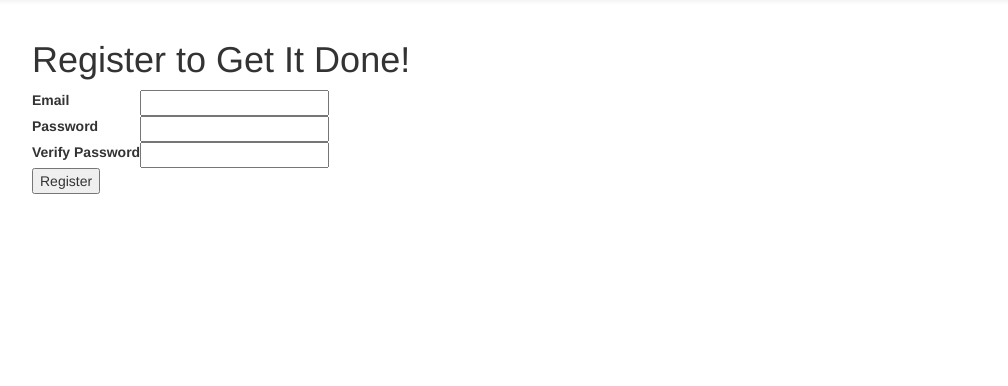
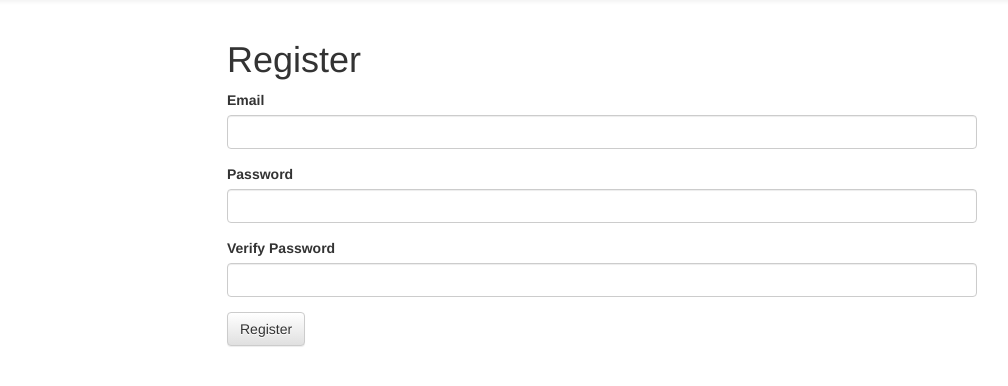
Before and after one commit to LaunchCodeEducation/get-it-done, a Flask app: page /register in a window 1280 px wide. Shown: the part 52-438 px from the top of the page, without its empty margins (38-1046 px from the left). Run offline with Flask 2, Linux system fonts and the light colour scheme; some libraries are stand-ins or nearby versions.

Commit message:
Additional bootstrap improvements

```diff
--- a/main.py
+++ b/main.py
@@ -75,8 +75,7 @@ def register():
             session['email'] = email
             return redirect('/')
         else:
-            # TODO - user better response messaging
-            return "<h1>Duplicate user</h1>"
+            flash("The email <strong>{0}</strong> is already registered".format(email), 'danger')
 
     return render_template('register.html')
 
--- a/static/css/styles.css
+++ b/static/css/styles.css
@@ -1,9 +1,3 @@
-.error {
-    color: red;
-}
-.form-control {
-    width: 400px;
-}
 .navbar-right {
     padding-right: 20px;
 }
--- a/templates/base.html
+++ b/templates/base.html
@@ -2,18 +2,12 @@
 <html>
     <head>
         <title>{{title}}</title>
-
         <meta name="viewport" content="width=device-width, initial-scale=1">
 
+        <!-- jQuery and Bootstrap, links copied from official sites -->
         <script src="https://code.jquery.com/jquery-3.2.1.min.js" type="text/javascript"></script>
-
-        <!-- Latest compiled and minified CSS -->
         <link rel="stylesheet" href="https://maxcdn.bootstrapcdn.com/bootstrap/3.3.7/css/bootstrap.min.css" integrity="sha384-BVYiiSIFeK1dGmJRAkycuHAHRg32OmUcww7on3RYdg4Va+PmSTsz/K68vbdEjh4u" crossorigin="anonymous">
-
-        <!-- Optional theme -->
         <link rel="stylesheet" href="https://maxcdn.bootstrapcdn.com/bootstrap/3.3.7/css/bootstrap-theme.min.css" integrity="sha384-rHyoN1iRsVXV4nD0JutlnGaslCJuC7uwjduW9SVrLvRYooPp2bWYgmgJQIXwl/Sp" crossorigin="anonymous">
-
-        <!-- Latest compiled and minified JavaScript -->
         <script src="https://maxcdn.bootstrapcdn.com/bootstrap/3.3.7/js/bootstrap.min.js" integrity="sha384-Tc5IQib027qvyjSMfHjOMaLkfuWVxZxUPnCJA7l2mCWNIpG9mGCD8wGNIcPD7Txa" crossorigin="anonymous"></script>
 
         <link rel="stylesheet" href="{{ url_for('static', filename='css/styles.css') }}">
@@ -40,12 +34,18 @@
         {% for category,message in messages %}
         <div class="alert alert-{{category}} alert-dismissible">
             <button type="button" class="close" data-dismiss="alert" aria-label="Close"><span aria-hidden="true">&times;</span></button>
-            {{message}}</div>
+            {{message|safe}}</div>
         {% endfor %}
     {% endwith %}
 
-    {% block content %}
-    {% endblock %}
+    <div class="row">
+        <div class="col-md-2"></div>
+        <div class="col-md-8">
+        {% block content %}
+        {% endblock %}
+        </div>
+        <div class="col-md-2"></div>
+    </div>
 </div>
 
 </body>
--- a/templates/login.html
+++ b/templates/login.html
@@ -1,9 +1,7 @@
 {% extends "base.html" %}
 
 {% block content %}
-<div class="row">
-<div class="col-md-12">
-<h1>Log in to Get It Done!</h1>
+<h1>Log in</h1>
 <p>If you don't have an account, you may <a href="/register">register</a> for one</p>
 <form action="/login" method="post">
     <div class="form-group">
@@ -16,6 +14,4 @@
     </div>
     <input type="submit" value="Login" class="btn btn-default">
 </form>
-</div>
-</div>
 {% endblock %}
--- a/templates/register.html
+++ b/templates/register.html
@@ -1,28 +1,21 @@
 {% extends "base.html" %}
 
 {% block content %}
-<h1>Register to Get It Done!</h1>
+<h1>Register</h1>
 <form action="/register" method="post">
-    <table>
-        <tr>
-            <td><label for="email">Email</label></td>
-            <td>
-                <input name="email" type="email" value="{{ email }}">
-            </td>
-        </tr>
-        <tr>
-            <td><label for="password">Password</label></td>
-            <td>
-                <input name="password" type="password">
-            </td>
-        </tr>
-        <tr>
-            <td><label for="verify">Verify Password</label></td>
-            <td>
-                <input name="verify" type="password">
-            </td>
-        </tr>
-    </table>
-    <input type="submit" value="Register">
+    <div class="form-group">
+        <label for="email">Email</label>
+        <input class="form-control" name="email" type="email" value="{{ email }}">
+    </div>
+    <div class="form-group">
+        <label for="password">Password</label>
+        <input class="form-control" name="password" type="password">
+    </div>
+    <div class="form-group">
+        <label for="verify">Verify Password</label>
+        <input class="form-control" name="verify" type="password">
+    </div>
+
+    <input type="submit" value="Register" class="btn btn-default">
 </form>
 {% endblock %}
```
Also changed, not shown: templates/todos.html (+19 -22 lines).
